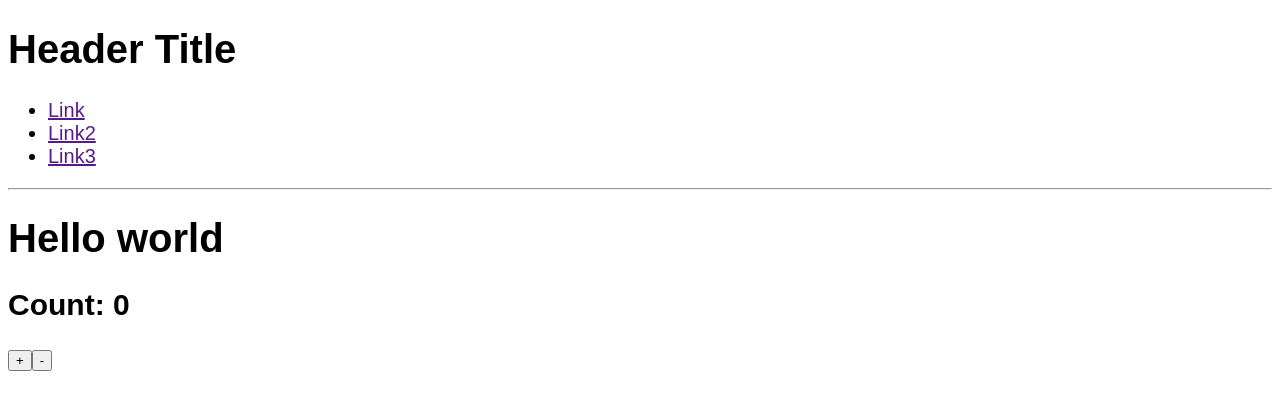
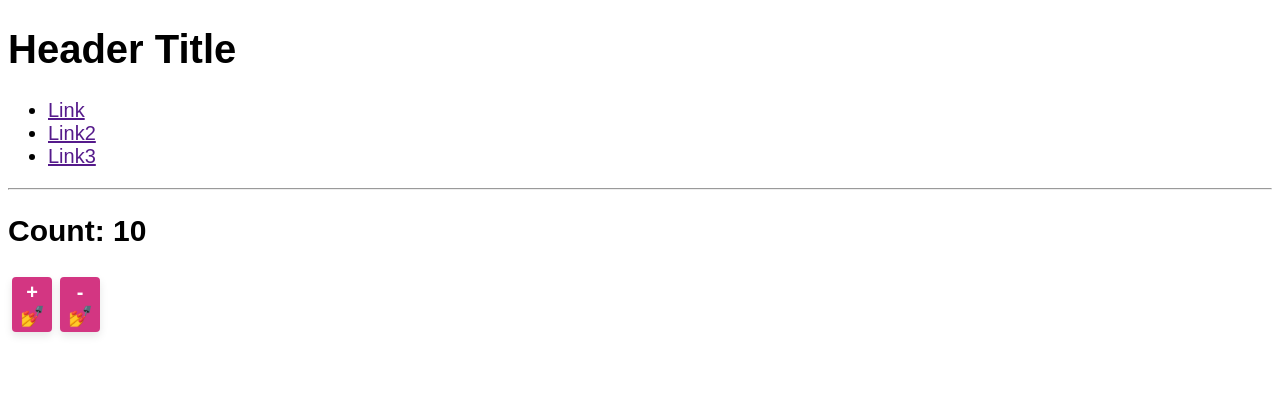
Before and after one commit to weider86-zz/react-ssr, a React app: page / in a window 1280 px wide. Shown: the top 410 px of the page. Built offline with nearby package versions, Linux system fonts and the light colour scheme.

Commit message:
Add styled-components

```diff
--- a/package.json
+++ b/package.json
@@ -6,6 +6,7 @@
   "scripts": {
     "build": "webpack --config webpack.config.prod.js",
     "dev": "webpack-dev-server --open --config webpack.config.dev.js",
+    "ssr": "node server/index.js",
     "test": "jest",
     "format": "pretty-quick",
     "lint": "eslint ./"
@@ -46,6 +47,7 @@
     "eslint": "^7.4.0",
     "eslint-plugin-jsx-a11y": "^6.3.1",
     "eslint-plugin-react": "^7.20.3",
+    "file-loader": "^6.0.0",
     "html-webpack-plugin": "^4.3.0",
     "husky": "^4.2.5",
     "ignore-styles": "^5.0.1",
@@ -54,6 +56,7 @@
     "pretty-quick": "^2.0.1",
     "prop-types": "^15.7.2",
     "style-loader": "^1.2.1",
+    "styled-components": "^5.1.1",
     "webpack": "^4.43.0",
     "webpack-bundle-analyzer": "^3.8.0",
     "webpack-cli": "^3.3.12",
--- a/src/App.jsx
+++ b/src/App.jsx
@@ -1,22 +1,22 @@
 import React, { useState, lazy, Suspense } from '../node_modules/react'
 import { Header } from './Header'
+import { Button } from './Button'
 
 const Warning = lazy(async () => ({
   default: (await import(/* webpackChunkName: "other" */ './Warning')).Warning,
 }))
 
 export const App = () => {
-  const [count, setCount] = useState(0)
+  const [count, setCount] = useState(10)
 
   const loading = () => <p>Loading...</p>
 
   return (
     <>
       <Header />
-      <h1>Hello world</h1>
       <h2>Count: {count}</h2>
-      <button onClick={() => setCount(count + 1)}>+</button>
-      <button onClick={() => setCount(count - 1)}>-</button>
+      <Button onClick={() => setCount(count + 1)}>+ 💅</Button>
+      <Button onClick={() => setCount(count - 1)}>- 💅</Button>
 
       {count > 10 && (
         <Suspense fallback={loading}>
--- /dev/null
+++ b/src/Button.jsx
@@ -0,0 +1,15 @@
+import styled from 'styled-components'
+
+export const Button = styled.button`
+  background-color: #d33682;
+  color: white;
+  font-weight: bold;
+  border: 0 none transparent;
+  font-size: 20px;
+  border-radius: 4px;
+  padding: 4px 8px;
+  margin: 4px;
+  width: 40px;
+  outline: none;
+  box-shadow: 0 4px 8px rgba(0, 0, 0, 0.1);
+`
```
Also changed, not shown: 1 other file (tests, documents, lock files or other folders).
